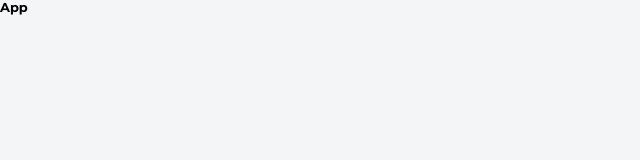
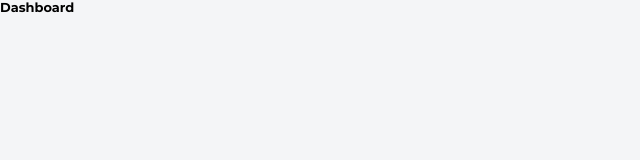
Before and after one commit to playerony/weather-app, a React (Create React App) app: page / in a window 1280 px wide. Shown: the top 160 px of the page, without its empty margins (0-640 px from the left). Built offline with nearby package versions, Linux system fonts and the light colour scheme.

Commit message:
define domain layer

```diff
--- a/src/application/app/app.component.tsx
+++ b/src/application/app/app.component.tsx
@@ -1,7 +1,8 @@
 import { AppProvider } from '../context';
+import { DashboardPage } from '../pages';
 
-export const App = () => (
+export const App = (): JSX.Element => (
   <AppProvider>
-    <h1>App</h1>
+    <DashboardPage />
   </AppProvider>
 );
--- /dev/null
+++ b/src/application/pages/dashboard-page/dashboard-page.component.tsx
@@ -0,0 +1,3 @@
+import { Dashboard } from '@domain';
+
+export const DashboardPage = (): JSX.Element => <Dashboard />;
--- /dev/null
+++ b/src/application/pages/index.ts
@@ -0,0 +1 @@
+export * from './dashboard-page/dashboard-page.component';
--- /dev/null
+++ b/src/domain/dashboard/dashboard.component.tsx
@@ -0,0 +1 @@
+export const Dashboard = (): JSX.Element => <h1>Dashboard</h1>;
--- /dev/null
+++ b/src/domain/index.ts
@@ -0,0 +1 @@
+export * from './dashboard/dashboard.component';
```
